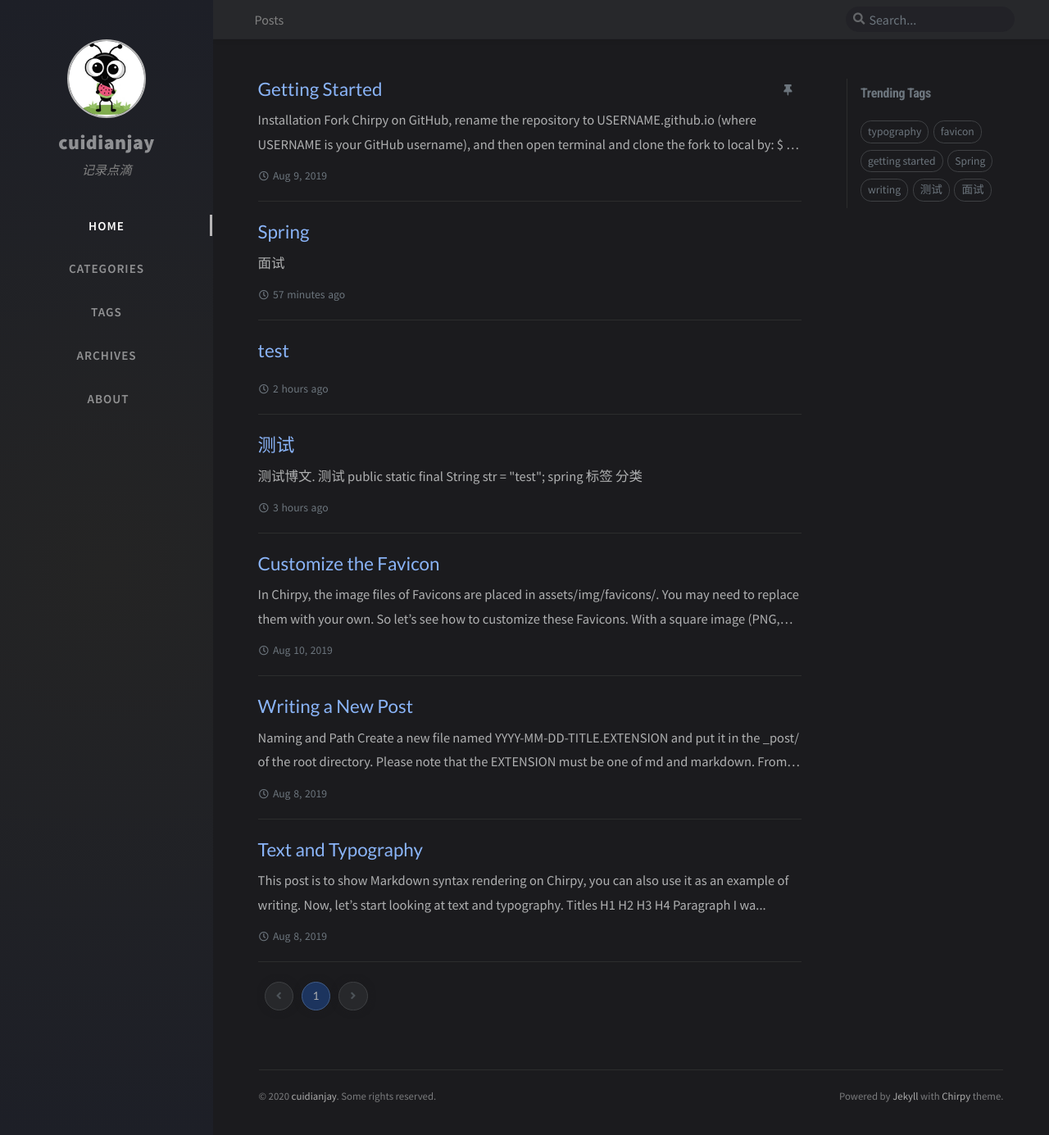
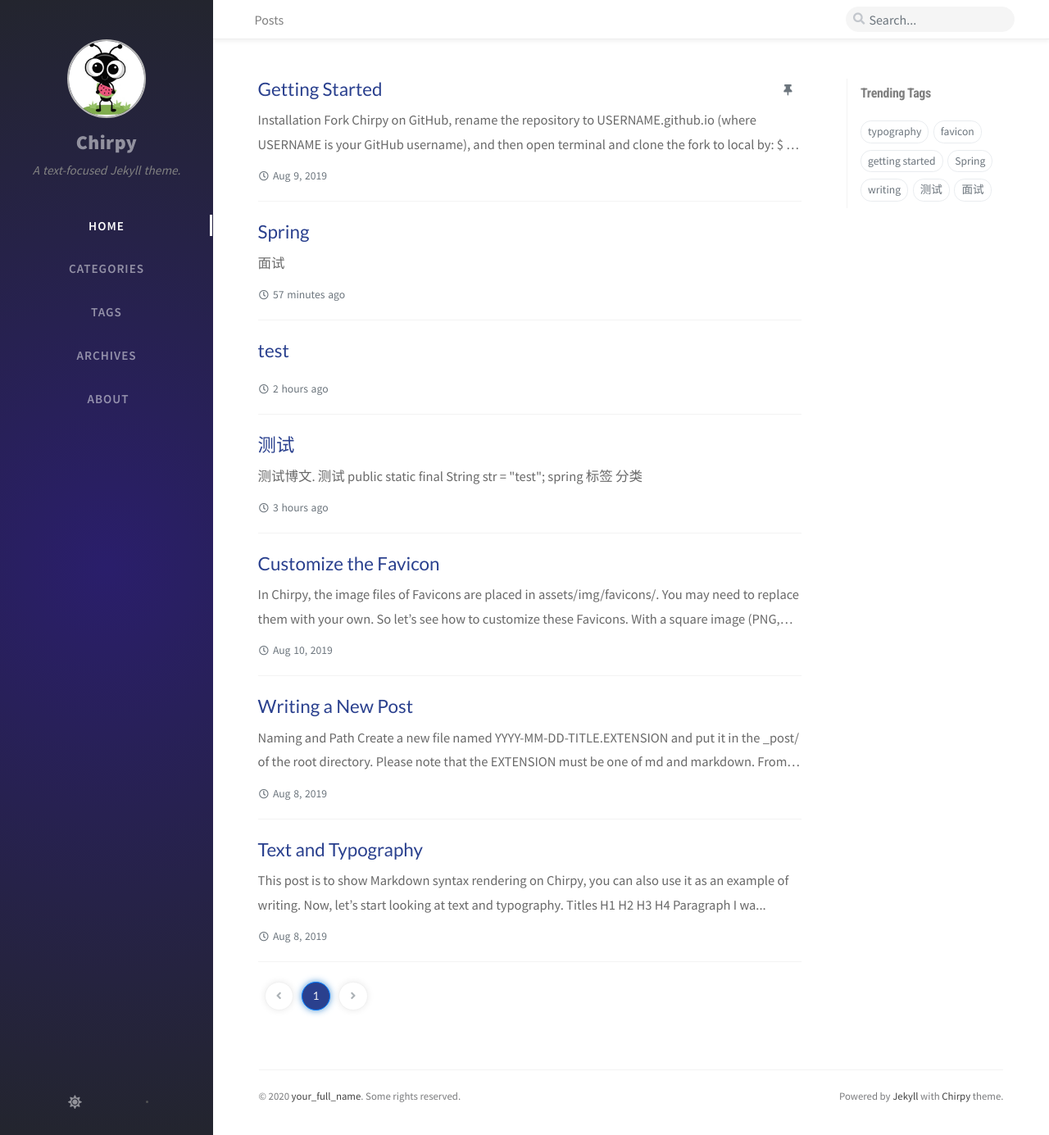
Before and after one commit to cuidianjay/cuidianjay.github.io, a Jekyll site: the page built from docs/index.html, in a window 1280 px wide and 1385 px high. Shown: the whole window at 82% size. Built offline with Jekyll 4.4.1, drawn with Linux system fonts in a browser that asks for light colours; nearby versions of some CDN libraries; the list of posts is cut into pages by our own code; comment, search, counter and statistics services are not loaded.

```diff
--- a/docs/_config.yml
+++ b/docs/_config.yml
@@ -7,33 +7,35 @@
 
 # jekyll-seo-tag settings › https://github.com/jekyll/jekyll-seo-tag/blob/master/docs/usage.md
 #--------------------------
-title: cuidianjay                          # the main title
+title: Chirpy                          # the main title
 
-tagline: 记录点滴  # it will display as the sub-title
+tagline: A text-focused Jekyll theme.  # it will display as the sub-title
 
 description: >-                        # used by seo meta and the atom feed
-  个人博客.
+  A minimal, portfolio, sidebar,
+  bootstrap Jekyll theme with responsive web design
+  and focuses on text presentation.
 
 # fill in the base hostname & protocol for your site, e.g., 'https://username.github.io'
-url: 'https://cuidianjay.github.io/'
+url: ''
 
-author: cuidianjay                  # change to your full name
+author: your_full_name                  # change to your full name
 
 avatar: /assets/img/sample/avatar.jpg   # support internet resources
 
 github:
-  username: cuidianjay             # change to your github username
+  username: github_username             # change to your github username
 
-#twitter:
-#  username:cuidianjay             # change to your twitter username
+twitter:
+  username: twitter_username            # change to your twitter username
 
 social:
-  name: cuidianjay                  # it will shows as the copyright owner in Footer
-  email: cuidianjay@163.com             # change to your email address
+  name: your_full_name                  # it will shows as the copyright owner in Footer
+  email: example@doamin.com             # change to your email address
   links:
     # The first element serves as the copyright owner's link
-    #- https://twitter.com/cuidianjay     # change to your twitter homepage
-    - https://github.com/{{github.username}}       # change to your github homepage
+    - https://twitter.com/username      # change to your twitter homepage
+    - https://github.com/username       # change to your github homepage
     # Uncomment below to add more social links
     # - https://www.facebook.com/username
     # - https://www.linkedin.com/in/username
@@ -41,9 +43,6 @@
 google_site_verification: google_meta_tag_verification # change to your verification string
 #--------------------------
 
-# DO NOT change this unless you're a Pro user on Jekyll and Web development,
-# or you think you're smart enough to change other relevant URLs within this template.
-permalink: /posts/:title/
 
 # Only if your site type is GitHub Project sites and doesn't have a custom domain,
 # change below value to '/projectname'.
@@ -77,7 +76,10 @@
 #
 #     dark   - Use the dark color scheme
 #
-theme_mode: dark
+theme_mode: dual
+
+# boolean type, the global switch for ToC in posts.
+toc: true
 
 paginate: 10
 
@@ -96,6 +98,10 @@
     block:
       line_numbers: true
       start_line: 1
+
+# DO NOT change this unless you're a Pro user on Jekyll and Web development,
+# or you think you're smart enough to change other relevant URLs within this template.
+permalink: /posts/:title/
 
 collections:
   tabs:
@@ -116,8 +122,6 @@
         -
           label: Posts
           url: /
-      author: cuidianjay@163.com
-      date: 2020-12-01 00:00:01 +0800
   -
     scope:
       path: _drafts
```
